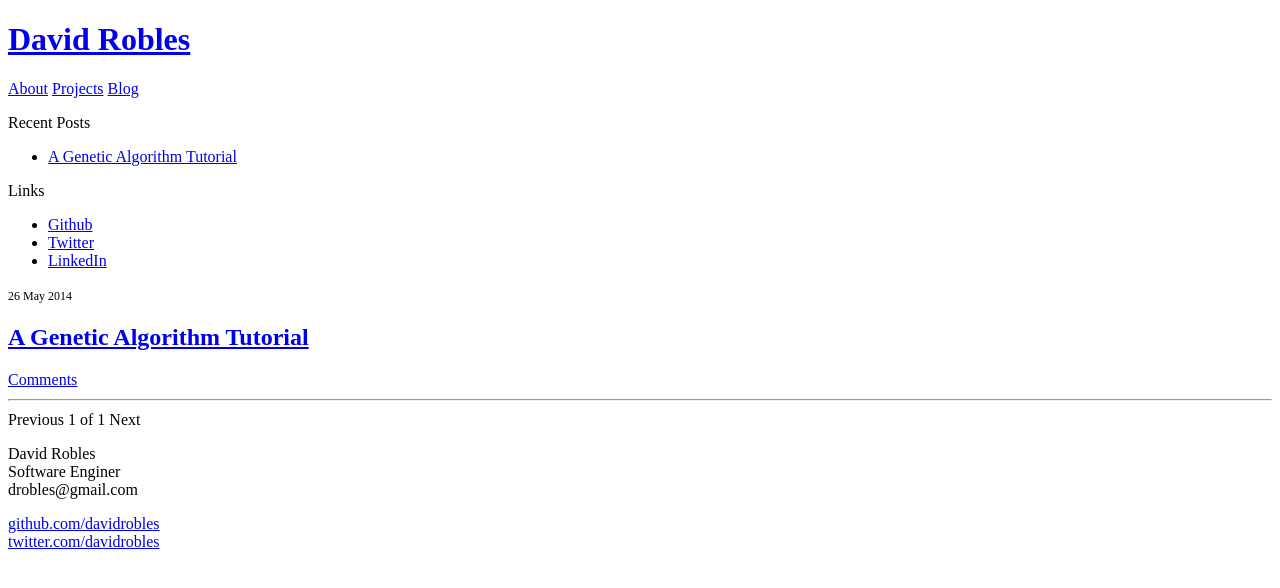
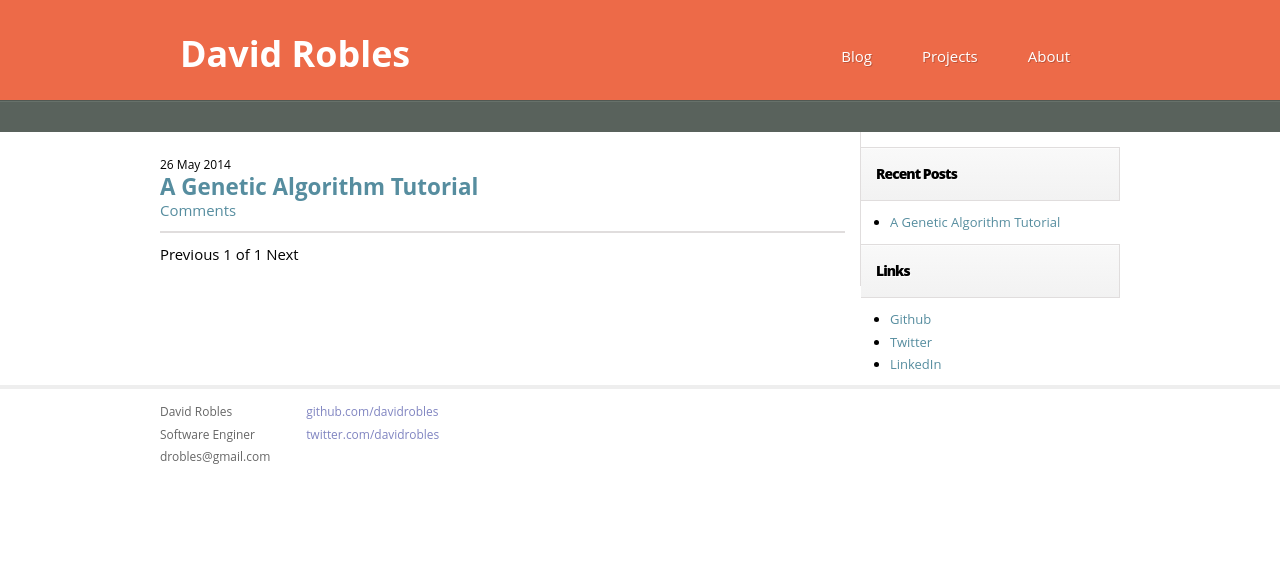
Before and after one commit to davidrobles/davidrobles.github.io, a Jekyll site: the page built from index.html, in a window 1280 px wide. Shown: the top 588 px of the page. Built offline with Jekyll 4.4.1, drawn with Linux system fonts in a browser that asks for light colours; Markdown is read by kramdown in place of the engine named in the settings; the list of posts is cut into pages by our own code.

Commit message:
Add two lines of triple dashes for main.scss to compile to css

```diff
--- a/css/main.scss
+++ b/css/main.scss
@@ -1,8 +1,7 @@
-/*****************************************************************************/
-/*
-/* Common
-/*
-/*****************************************************************************/
+---
+---
+
+$bg-color: #ed6a48;
 
 /* Global Reset */
 * {
@@ -12,14 +11,14 @@
 
 html, body {
     height: 100%;
-    -webkit-font-smoothing: antialiased;
+    /* -webkit-font-smoothing: antialiased; */
 }
 
 body {
   background-color: #ffffff;
   text-align: center;
-  font-family: 'Open Sans', Arial, sans-serif; font-size: 12px;
-  color: #555e58;
+  font-family: 'Open Sans', Arial, sans-serif; font-size: 13px;
+  color: #00000;
 }
 
 h1, h2, h3, h4, h5, h6 {
@@ -31,7 +30,7 @@ h1 {
 
 h2 {
   color: #ff4901;
-  font-size: 1.6em;
+  font-size: 1.5em;
 }
 
 p {
@@ -150,7 +149,7 @@ ul.posts span {
 }
 
 .site .header {
-  background-color: #ed6a48;
+  background-color: $bg-color;
   height: 100px;
   border-bottom: 1px solid #515953;
 }
@@ -178,9 +177,9 @@ ul.posts span {
 }
 
 .site .header .menu {
-  width: 400px;
+  width: 550px;
   float: right;
-  padding: 43px 50px 0px 0px;
+  padding: 45px 30px 0px 0px;
 }
 
 .site .header .menu a {
```
